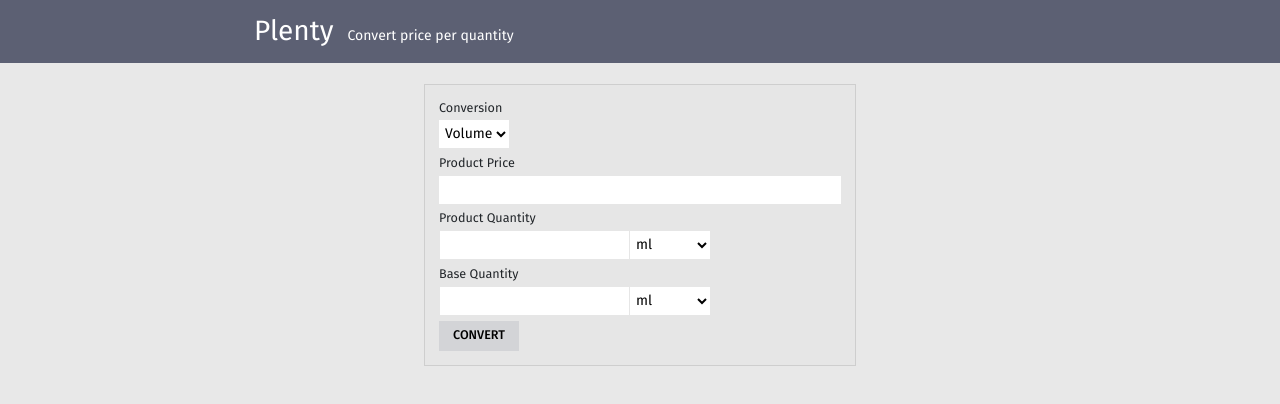
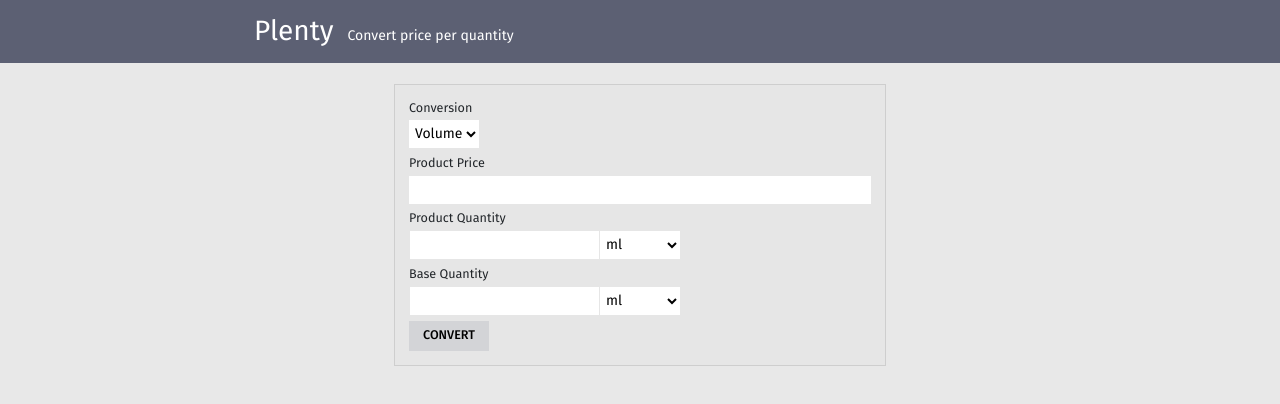
Before and after one commit to pboi20/plenty, a React (Create React App) app: page / in a window 1280 px wide. Shown: the top 404 px of the page. Built offline with nearby package versions, Linux system fonts and the light colour scheme.

Commit message:
Update App-container

```diff
--- a/src/components/App.css
+++ b/src/components/App.css
@@ -5,7 +5,7 @@
 }
 
 .App-container--narrow {
-  max-width: 460px;
+  max-width: 520px;
 }
 
 .App-header {
```
